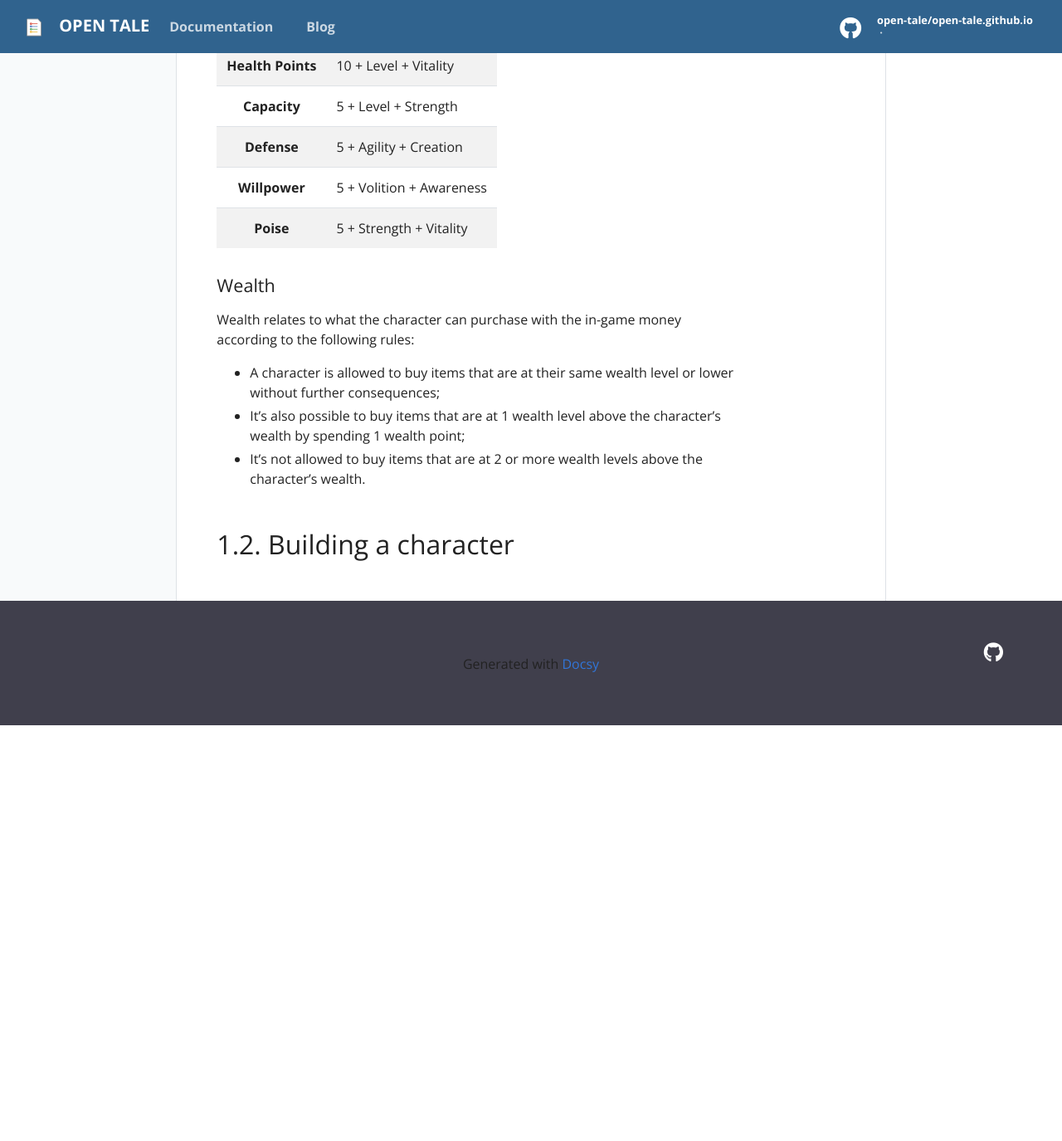
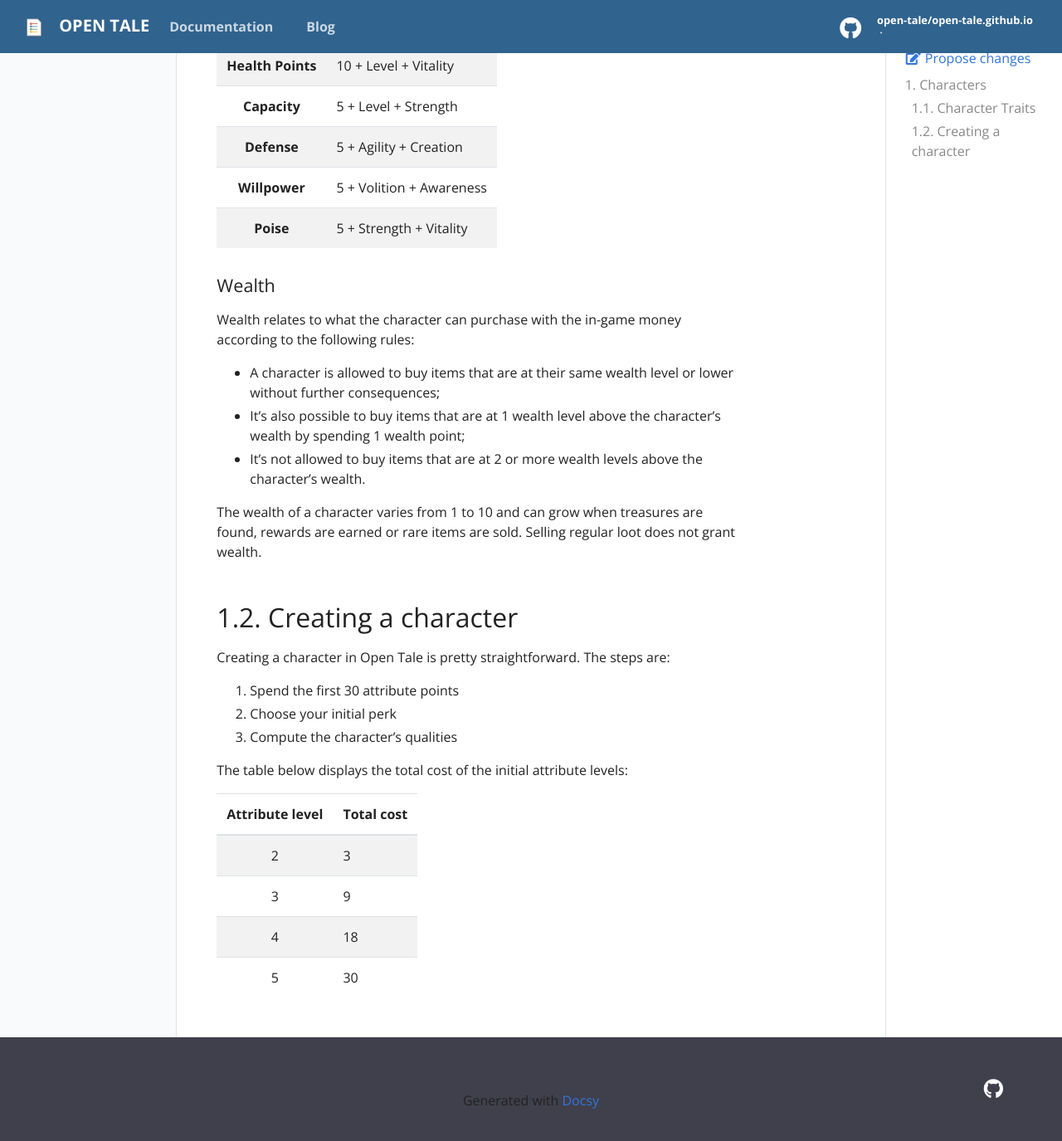
Before and after one commit to open-tale/open-tale.github.io, a Jekyll site: the page built from _docs/01-characters.md, in a window 1280 px wide and 1400 px high, scrolled down 2454 px. Shown: the top 1375 px of the window at 83% size. Built offline with Jekyll 4.4.1, drawn with Linux system fonts in a browser that asks for light colours; before the commit the page ends 3328 px from its top, so only the background shows below that; some of the changed text lies outside the part shown.

Commit message:
update ch1

```diff
--- a/_config.yml
+++ b/_config.yml
@@ -18,8 +18,8 @@ title: Open Tale
 email: arthurleonardo.ap@gmail.com
 author: Arthur Paulino
 description: > # this means to ignore newlines until "baseurl:"
-  Open Tale is a high level open source system for Tabletop RPGs inspired by
-  Open Legend.
+  Open Tale is an open source system for Tabletop RPGs, released under the
+  Apache License 2.0.
 
 # DO NOT CHANGE THE LINE OF THIS FILE without editing .circleci/circle_urls.sh
 baseurl: "" # the subpath of your site, e.g. /blog
--- a/_docs/01-characters.md
+++ b/_docs/01-characters.md
@@ -108,4 +108,23 @@ character's wealth by spending 1 wealth point;
 * It's not allowed to buy items that are at 2 or more wealth levels above the
 character's wealth.
 
-## 1.2. Building a character
+The wealth of a character varies from 1 to 10 and can grow when treasures are
+found, rewards are earned or rare items are sold. Selling regular loot does not
+grant wealth.
+
+## 1.2. Creating a character
+
+Creating a character in Open Tale is pretty straightforward. The steps are:
+
+1. Spend the first 30 attribute points
+2. Choose your initial perk
+3. Compute the character's qualities
+
+The table below displays the total cost of the initial attribute levels:
+
+| Attribute level | Total cost
+|:-:
+| 2 | 3
+| 3 | 9
+| 4 | 18
+| 5 | 30
```
